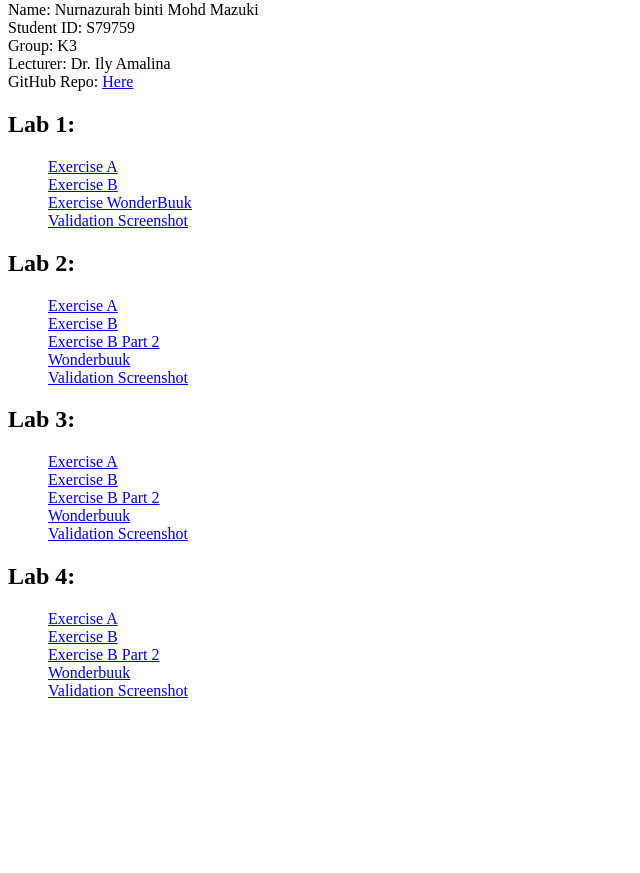
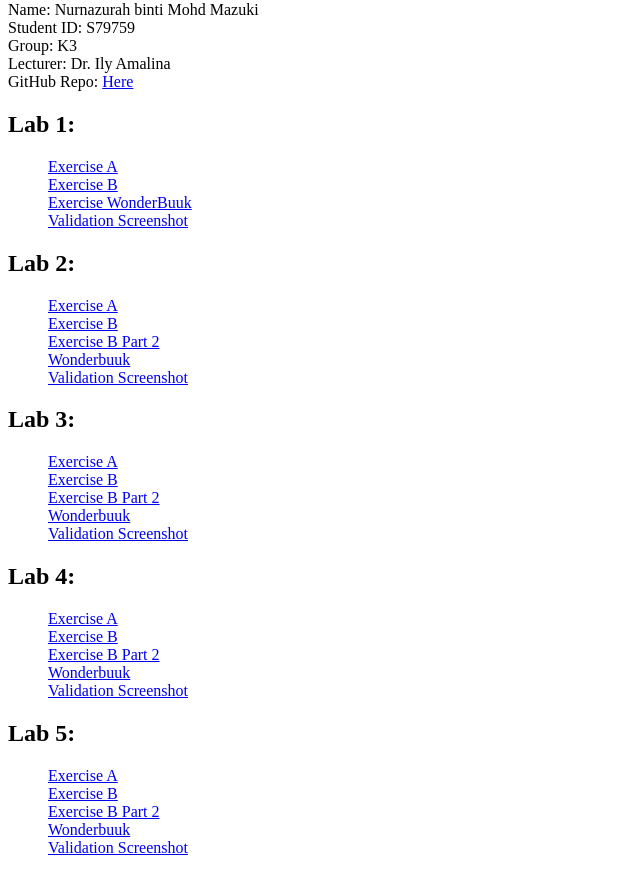
Before and after one commit to nazurahmazuki/S79759_CSF3133_K3, a plain HTML site: page index.html in a window 1280 px wide. Shown: the part 79-952 px from the top of the page, without its empty margins (0-640 px from the left). Before the commit the page ends 800 px from the top, so only its background shows below. Drawn offline with Linux system fonts and the light colour scheme.

Commit message:
Update index.html

```diff
--- a/index.html
+++ b/index.html
@@ -43,6 +43,14 @@
         <dd><a href="https://nazurahmazuki.github.io/S79759_CSF3133_K3/lab%204/lab4.html">Wonderbuuk</a></dd>
         <dd><a href="https://github.com/nazurahmazuki/S79759_CSF3133_K3/tree/main/lab%204">Validation Screenshot</a></dd>
     </dl>
+    <dl>
+        <h2>Lab 5:</h2>
+        <dd><a href="https://nazurahmazuki.github.io/S79759_CSF3133_K3/lab%205/food.html">Exercise A</a></dd>
+        <dd><a href="https://nazurahmazuki.github.io/S79759_CSF3133_K3/lab%205/shop.html">Exercise B</a></dd>
+        <dd><a href="https://nazurahmazuki.github.io/S79759_CSF3133_K3/lab%205/shop2.html">Exercise B Part 2</a></dd>
+        <dd><a href="https://nazurahmazuki.github.io/S79759_CSF3133_K3/lab%205 /umt.html">Wonderbuuk</a></dd>
+        <dd><a href="https://github.com/nazurahmazuki/S79759_CSF3133_K3/tree/main/lab%205">Validation Screenshot</a></dd>
+    </dl>
 
 </body>
 </html>
```
